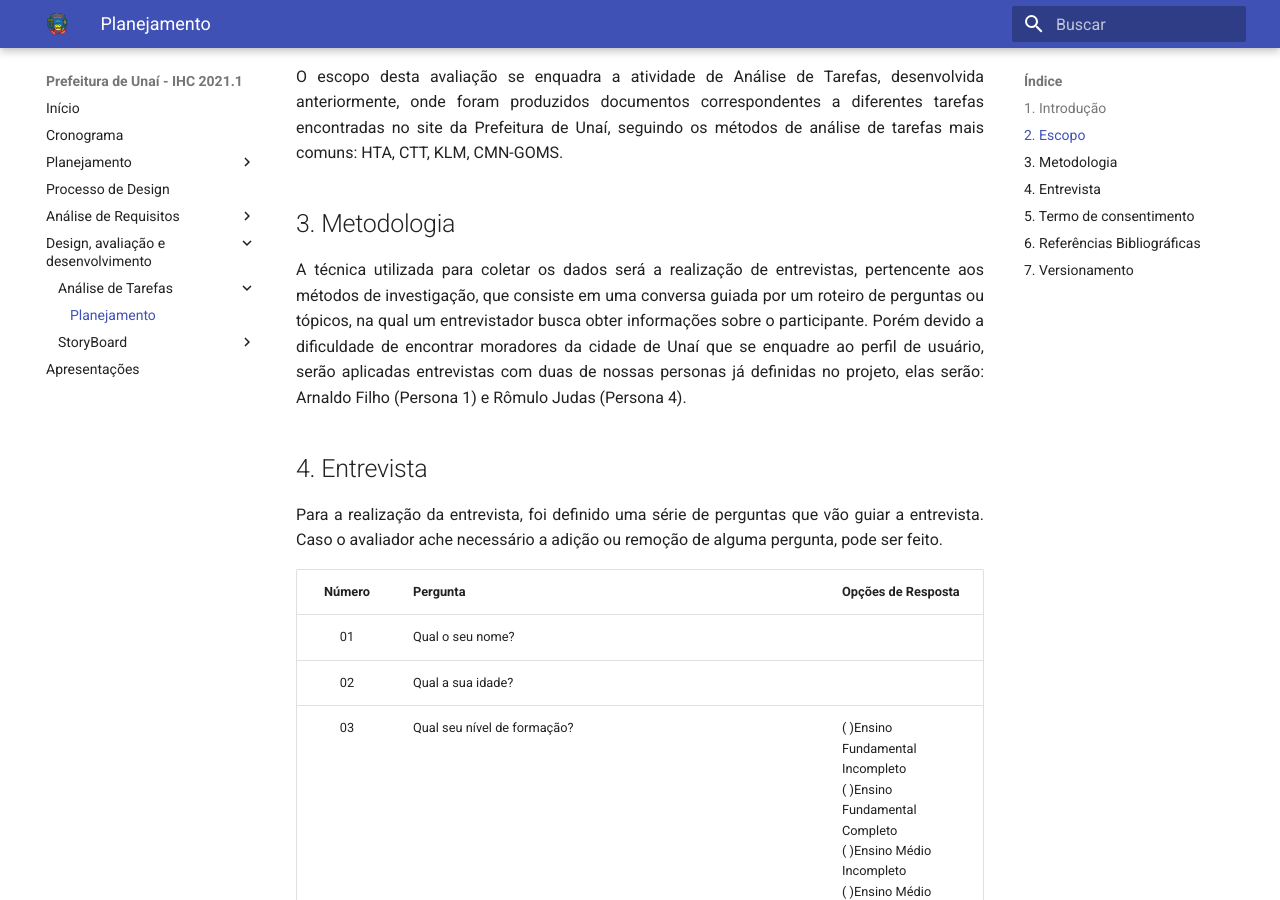
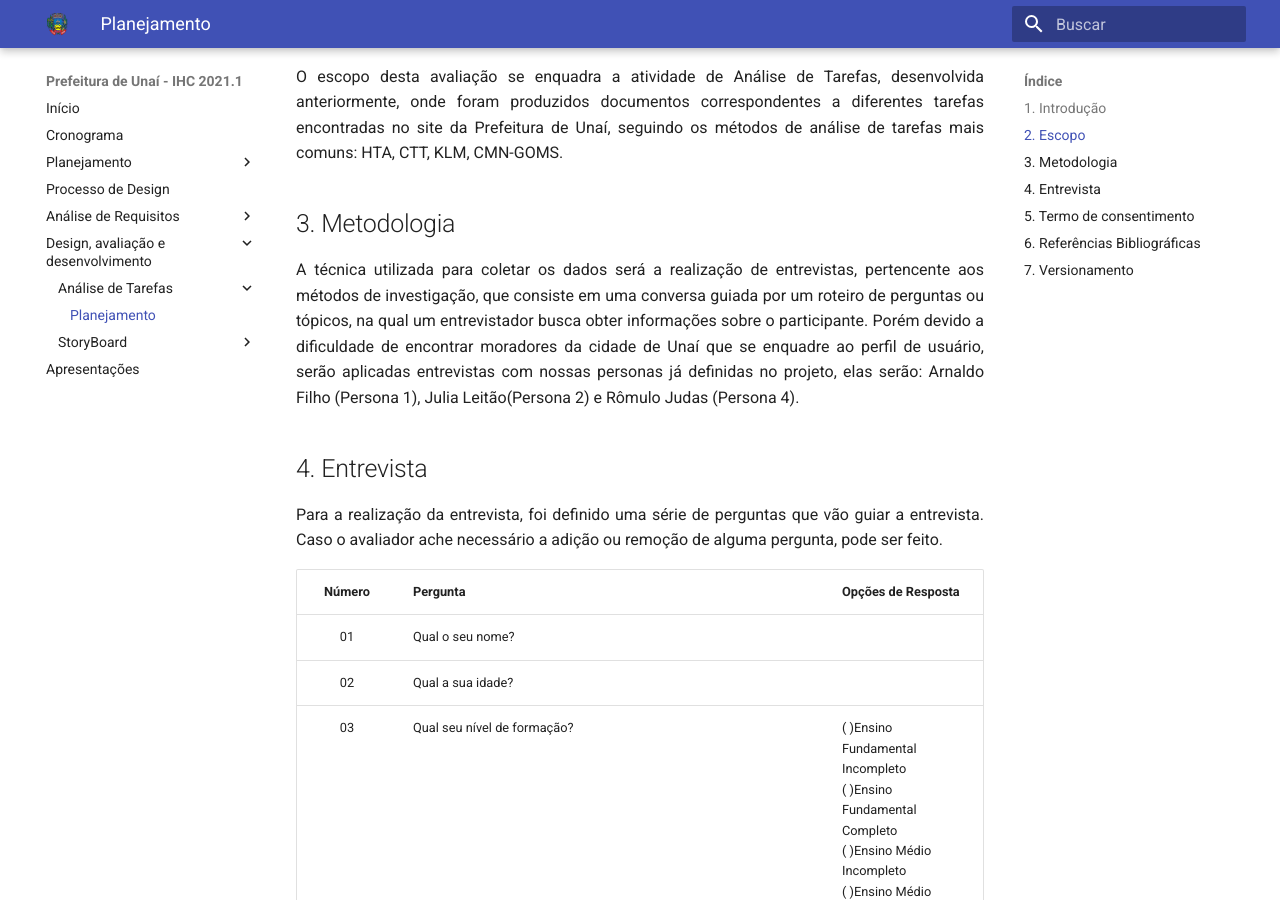
Before and after one commit to Interacao-Humano-Computador/2021.1-Prefeitura-Unai, an MkDocs documentation site: the page built from docs/designAvaliacaoDesenvolv/analiseDeTarefas/planejamento.md, in a window 1280 px wide and 900 px high, scrolled down 600 px. Built offline with MkDocs 1.6.1 and Material for MkDocs 9.7.7, drawn with Linux system fonts in a browser that asks for light colours.

Commit message:
Consertando escrita

```diff
--- a/docs/designAvaliacaoDesenvolv/analiseDeTarefas/planejamento.md
+++ b/docs/designAvaliacaoDesenvolv/analiseDeTarefas/planejamento.md
@@ -14,7 +14,7 @@
 
 ## 3. Metodologia
 
-<p align = "justify"> A técnica utilizada para coletar os dados será a realização de entrevistas, pertencente aos métodos de investigação, que consiste em uma conversa guiada por um roteiro de perguntas ou tópicos, na qual um entrevistador busca obter informações sobre o participante. Porém devido a dificuldade de encontrar moradores da cidade de Unaí que se enquadre ao perfil de usuário, serão aplicadas entrevistas com duas de nossas personas já definidas no projeto, elas serão: Arnaldo Filho (Persona 1) e Rômulo Judas (Persona 4).</p>
+<p align = "justify"> A técnica utilizada para coletar os dados será a realização de entrevistas, pertencente aos métodos de investigação, que consiste em uma conversa guiada por um roteiro de perguntas ou tópicos, na qual um entrevistador busca obter informações sobre o participante. Porém devido a dificuldade de encontrar moradores da cidade de Unaí que se enquadre ao perfil de usuário, serão aplicadas entrevistas com nossas personas já definidas no projeto, elas serão: Arnaldo Filho (Persona 1), Julia Leitão(Persona 2) e Rômulo Judas (Persona 4).</p>
 
 ## 4. Entrevista
 
```
